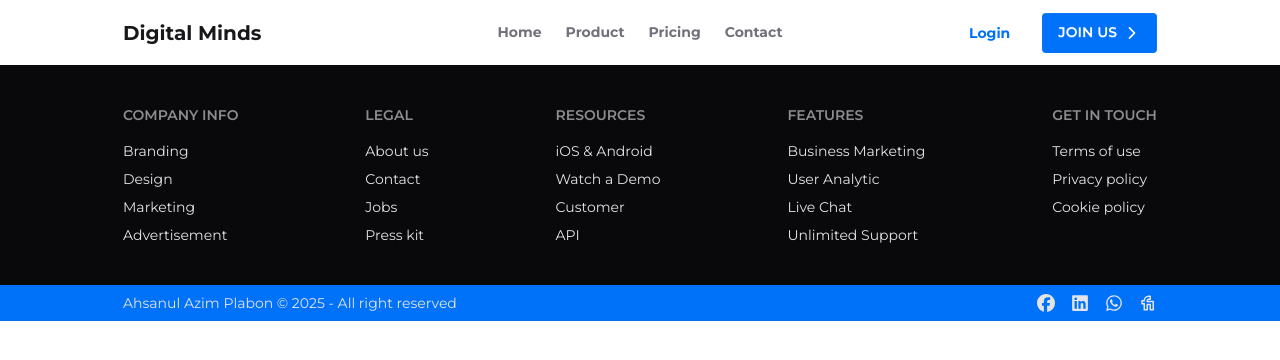
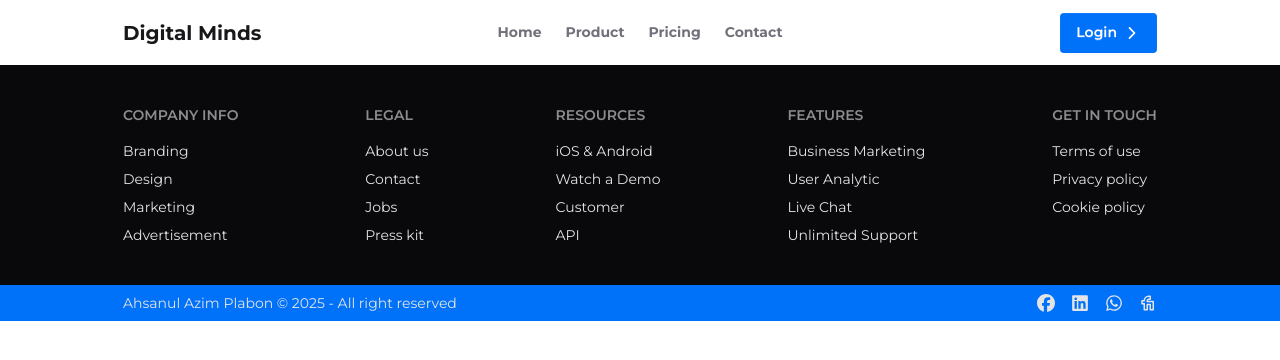
Before and after one commit to ahsanulazim/digital-minds-app, a React (Vite) app: page / in a window 1280 px wide. Shown: the top 360 px of the page. Built offline with nearby package versions, Linux system fonts and the light colour scheme.

Commit message:
Header Made more on point

```diff
--- a/src/components/Header.jsx
+++ b/src/components/Header.jsx
@@ -62,8 +62,8 @@ const Header = () => {
                             </ul>
                         </div>
                         <div className="navbar-end gap-x-4 lg:gap-x-8">
-                            <Link to="/login" className="hidden sm:block text-main text-sm font-bold">Login</Link>
-                            <Link to="/register"><button className="btn btn-sm lg:btn-md bg-main border-0 text-white">JOIN US <IoIosArrowForward className='text-md md:text-lg' /></button></Link>
+
+                            <Link to="/login"><button className="btn btn-sm lg:btn-md bg-main border-0 text-white">Login <IoIosArrowForward className='text-md md:text-lg' /></button></Link>
 
                         </div>
                     </header>
--- a/src/components/Hero.jsx
+++ b/src/components/Hero.jsx
@@ -1,3 +1,4 @@
+import { Link } from "react-router";
 import girl from "../assets/Images/girl.png";
 
 
@@ -16,8 +17,8 @@ const Hero = () => {
                             Every day brings with it a fresh set of learning possibilities.
                         </p>
                         <div className="mx-auto lg:mx-0 w-max">
-                            <button className="btn bg-main border-0 text-white mr-3">Get Quote Now</button>
-                            <button className="btn btn-outline text-main border-main">Learn More</button>
+                            <Link to="/register"><button className="btn bg-main border-0 text-white mr-3">Join Us Now</button></Link>
+                            <button className="btn btn-outline text-main border-main">Know More</button>
                         </div>
 
                     </div>
```
